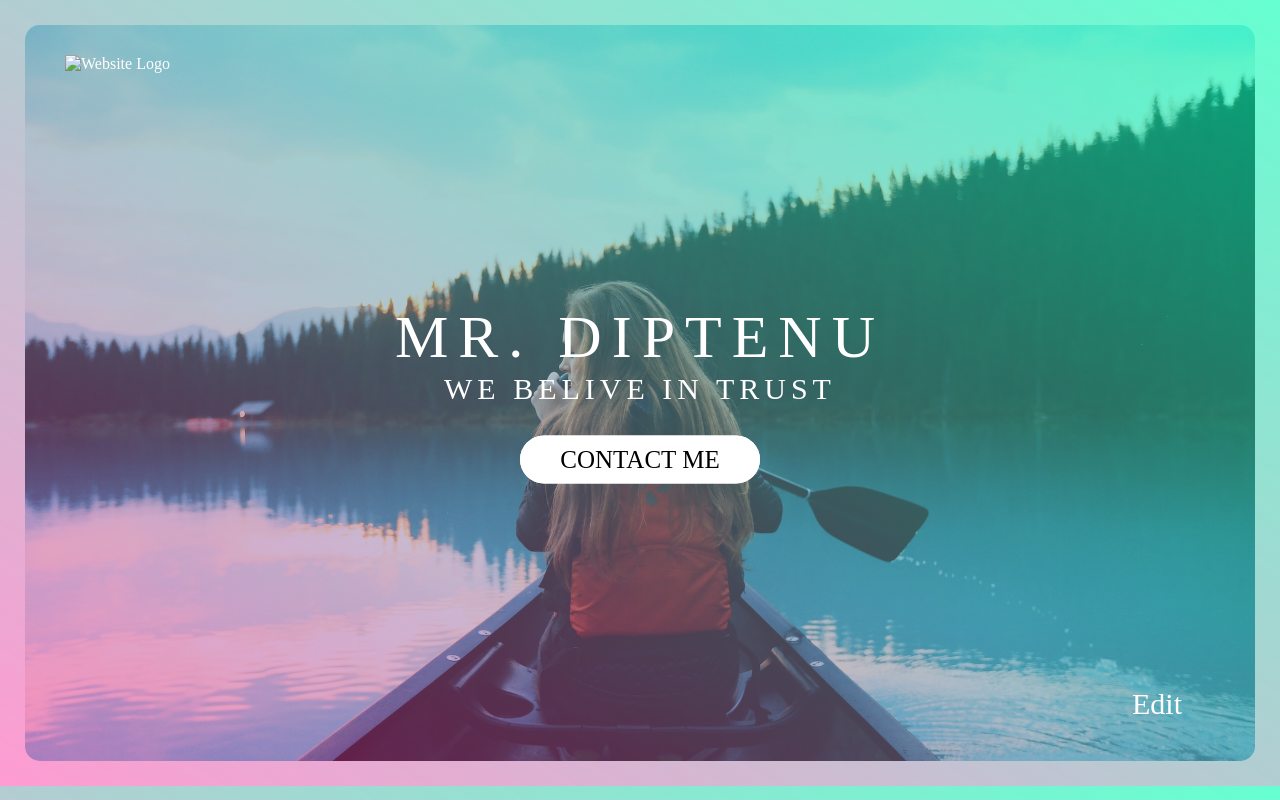
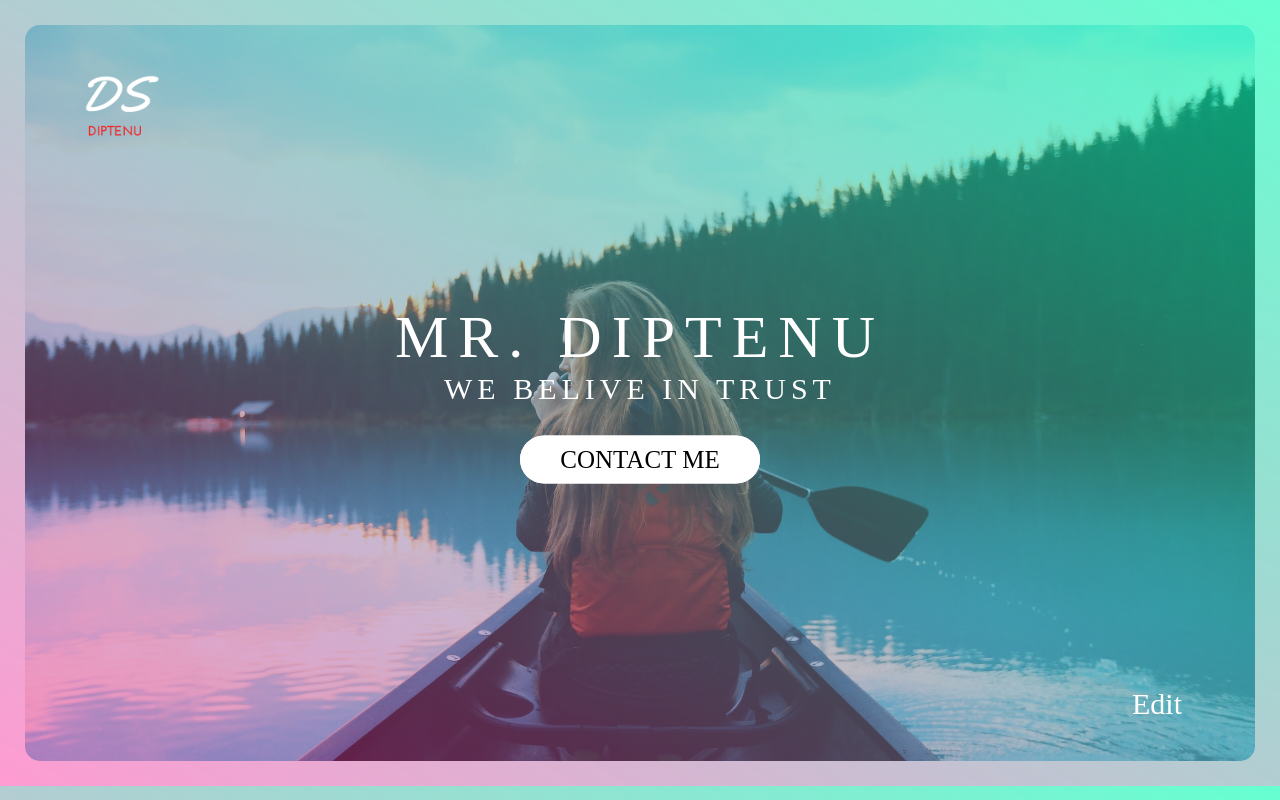
Before and after one commit to Diptenusarkar/a, a plain HTML site: page index.html in a window 1280 px wide. Drawn offline with Linux system fonts and the light colour scheme; the site is published under a folder, as on GitHub Pages, so addresses that start at the root find nothing.

Commit message:
Update index.html

```diff
--- a/index.html
+++ b/index.html
@@ -9,7 +9,7 @@
 <body>
     <header class="header">
         <div class="logo-box">
-            <img src="/img/logo.png" alt="Website Logo" class="logo">
+            <img src="img/logo.png" alt="Website Logo" class="logo">
         </div>
         <div class="heading-main">
             <span class="heading-primary">Mr. Diptenu</span>
```
